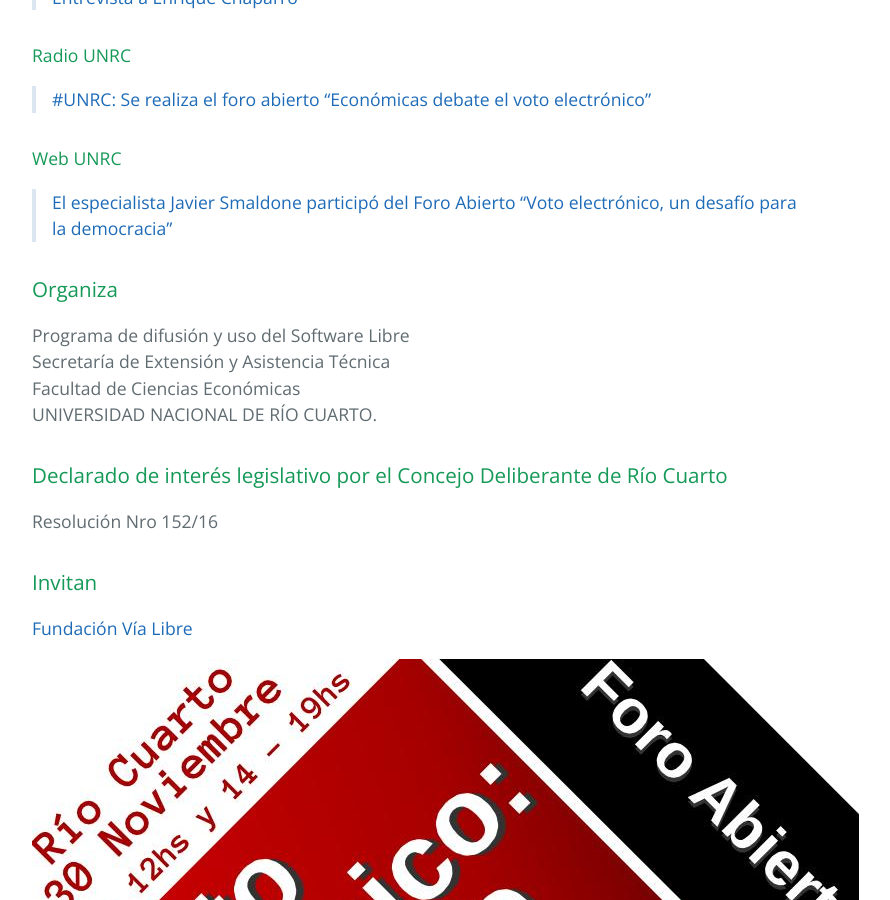
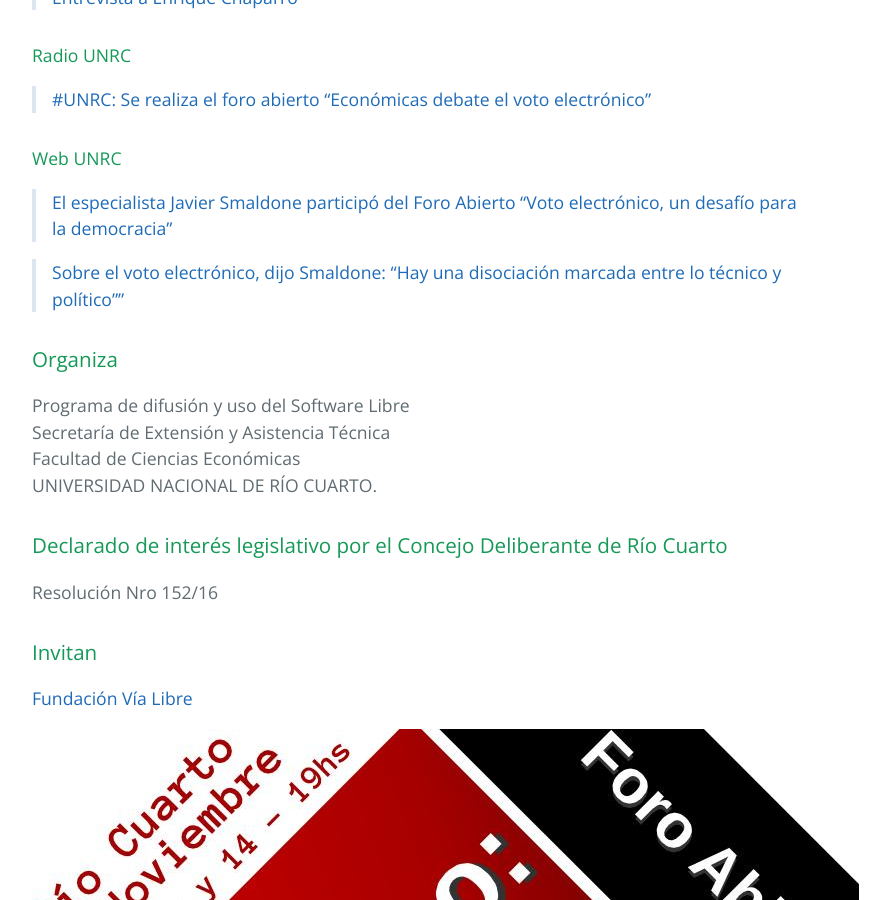
Before and after one commit to pewen/evoto, a Jekyll site: the page built from index.md, in a window 1280 px wide and 900 px high, scrolled down 1323 px. Shown: the whole window, without its empty margins (192-1082 px from the left). Built offline with Jekyll 4.4.1, drawn with Linux system fonts in a browser that asks for light colours.

Commit message:
minor changes

```diff
--- a/index.md
+++ b/index.md
@@ -31,6 +31,8 @@ title: {{ site.name }}
 #### Web UNRC
 > [El especialista Javier Smaldone participó del Foro Abierto “Voto electrónico, un desafío para la democracia”](https://www.unrc.edu.ar/unrc/n_comp.cdc?nota=30231)
 
+> [Sobre el voto electrónico, dijo Smaldone: “Hay una disociación marcada entre lo técnico y político””](http://www.eco.unrc.edu.ar/seccion/voto-electronico/)
+
 ### Organiza
 
 Programa de difusión y uso del Software Libre
```
